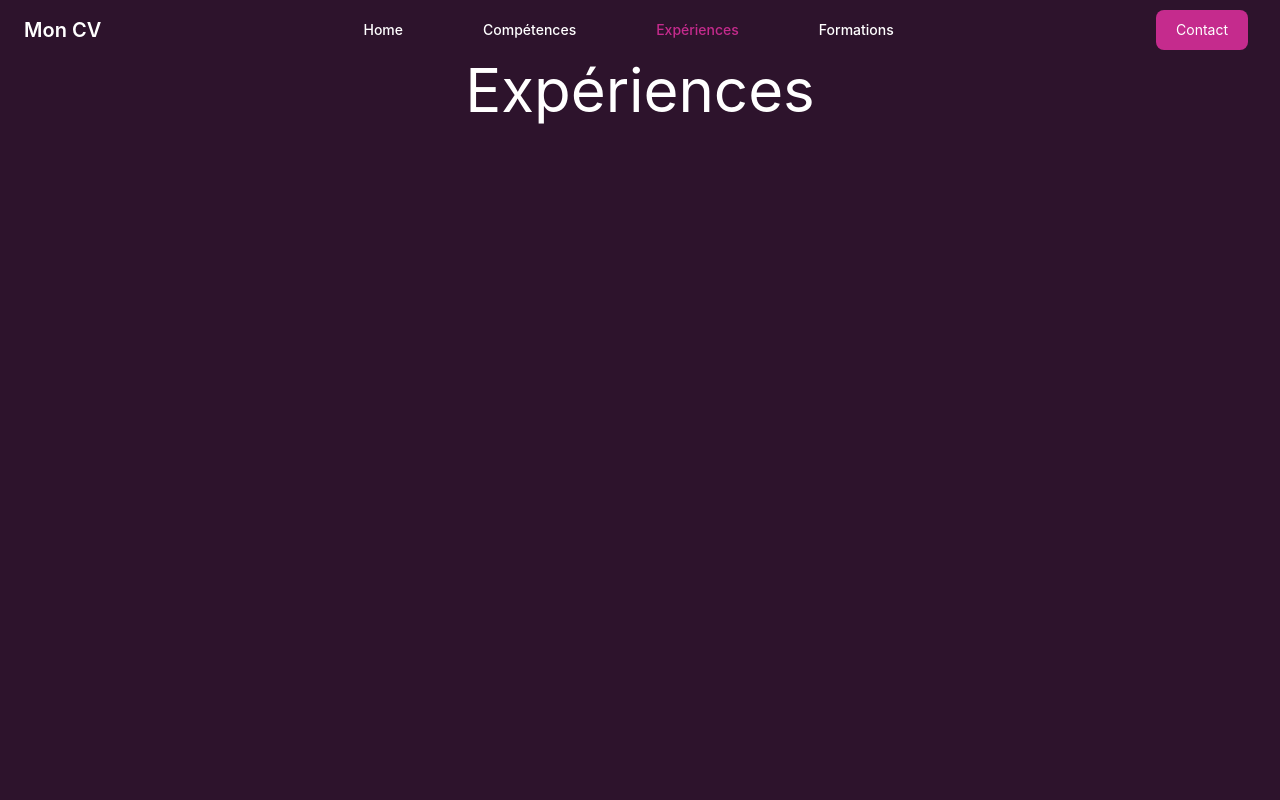
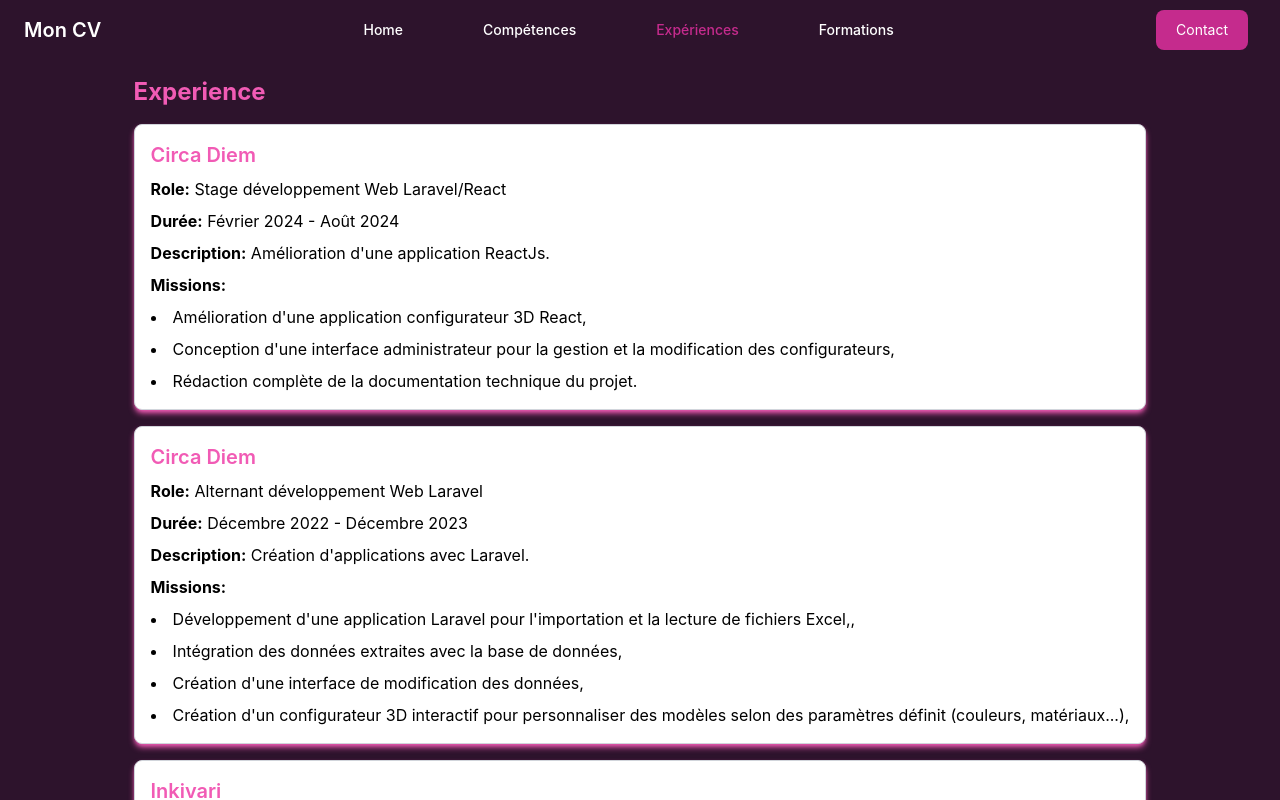
Before and after one commit to HugoBernier/Resume, a React (Create React App) app: page / in a window 1280 px wide. Both pictures are taken after a click on the button "Expériences". Shown: the top 800 px of the page. Built offline with nearby package versions, Linux system fonts and the light colour scheme.

Commit message:
create experienceComponent

```diff
--- a/src/App.js
+++ b/src/App.js
@@ -4,6 +4,7 @@
 import HomeComponent from "./components/homeComponent";
 import ContactForm from "./components/contactFormComponent";
 import SkillsComponent from "./components/skillsComponent";
+import ExperienceComponent from "./components/experienceComponent";
 
 function App() {
   const [section, setSection] = useState("home");
@@ -14,11 +15,7 @@
       <div className="flex-grow flex flex-col items-center">
         {section === "home" && <HomeComponent />}
         {section === "skills" && <SkillsComponent />}
-        {section === "experiences" && (
-          <div className="flex flex-col items-center">
-            <h1 className="text-6xl text-white">Expériences</h1>
-          </div>
-        )}
+        {section === "experiences" && <ExperienceComponent />}
         {section === "educations" && (
           <div className="flex flex-col items-center">
             <h1 className="text-6xl text-white">Formations</h1>
--- /dev/null
+++ b/src/components/experienceComponent.jsx
@@ -0,0 +1,78 @@
+import React from "react";
+
+const ExperienceComponent = () => {
+    const experiences = [
+        {
+            company: "Circa Diem",
+            role: "Stage développement Web Laravel/React",
+            duration: "Février 2024 - Août 2024",
+            description: "Amélioration d'une application ReactJs.",
+            missions: [
+                "Amélioration d'une application configurateur 3D React,",
+                "Conception d'une interface administrateur pour la gestion et la modification des configurateurs,",
+                "Rédaction complète de la documentation technique du projet.",
+            ],
+        },
+        {
+            company: "Circa Diem",
+            role: "Alternant développement Web Laravel",
+            duration: "Décembre 2022 - Décembre 2023",
+            description: "Création d'applications avec Laravel.",
+            missions: [
+                "Développement d'une application Laravel pour l'importation et la lecture de fichiers Excel,,",
+                "Intégration des données extraites avec la base de données,",
+                "Création d'une interface de modification des données,",
+                "Création d'un configurateur 3D interactif pour personnaliser des modèles selon des paramètres définit (couleurs, matériaux...),",
+            ],
+        },
+        {
+            company: "Inkivari",
+            role: "Stagiaire Développement Web",
+            duration: "Mars 2022 - Mai 2022",
+            description:
+                "Développement d'une application Symfony pour l'analyse des liens et cookies externes.",
+            missions: [
+                "Travail en autonomie,",
+                "Apprentissage du framework Symfony,",
+                "Découverte du RGPD,",
+                "Création d'un visualisateur de liens externes (fichiers CSS, etc.) pour les sites web,",
+                "Identification et fourniture d'une liste de cookies externes stockés lors de la visite d'une page web.",
+            ],
+        },
+    ];
+
+    return (
+        <div className="p-4">
+            <h2 className="text-2xl font-bold mb-4 text-primary">Experience</h2>
+            {experiences.map((experience, index) => (
+                <div
+                    key={index}
+                    className="border border-gray-300 p-4 mb-4 rounded-lg shadow-md shadow-primary bg-white space-y-2"
+                >
+                    <h3 className="text-xl font-semibold text-primary">
+                        {experience.company}
+                    </h3>
+                    <p>
+                        <strong>Role:</strong> {experience.role}
+                    </p>
+                    <p>
+                        <strong>Durée:</strong> {experience.duration}
+                    </p>
+                    <p>
+                        <strong>Description:</strong> {experience.description}
+                    </p>
+                    <p>
+                        <strong>Missions:</strong>
+                    </p>
+                    <ul className="list-disc list-inside space-y-2">
+                        {experience.missions.map((mission, idx) => (
+                            <li key={idx}>{mission}</li>
+                        ))}
+                    </ul>
+                </div>
+            ))}
+        </div>
+    );
+};
+
+export default ExperienceComponent;
```
